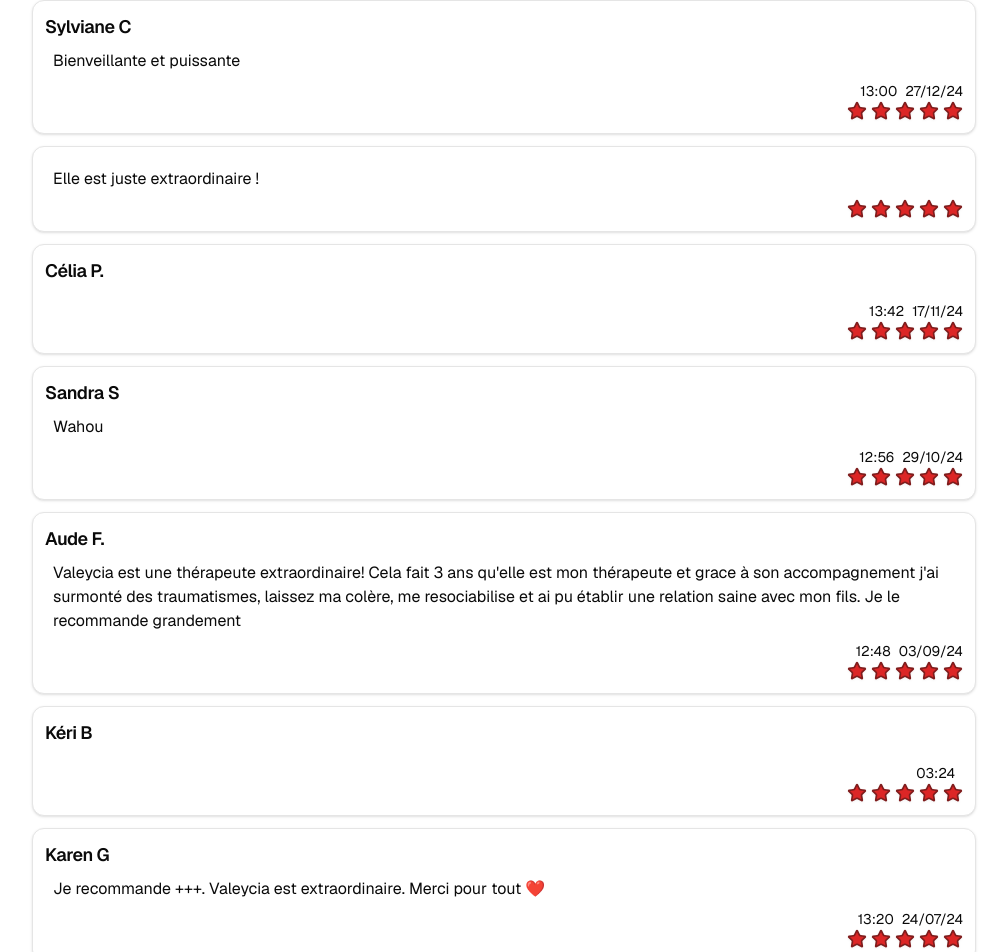
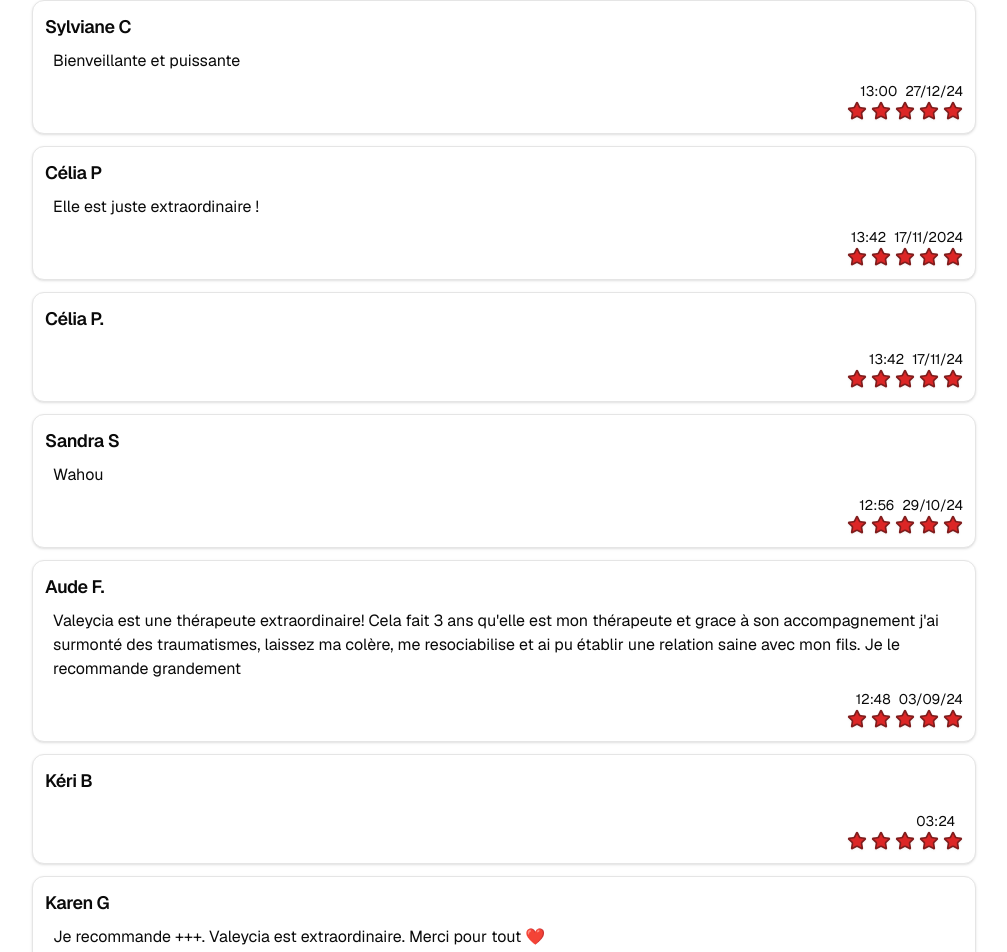
Before and after one commit to Arsonist-932/awake, a Next.js app: page / in a window 1280 px wide. Shown: the part 3823-4775 px from the top of the page, without its empty margins (136-1143 px from the left). Built offline with nearby package versions, Linux system fonts and the light colour scheme; no server answers.

Commit message:
Erreur Vercel

```diff
--- a/app/podcasts/_components/podcast.tsx
+++ b/app/podcasts/_components/podcast.tsx
@@ -6,7 +6,7 @@ import { Button } from "@/components/ui/button";
 import Image from "next/image";
 import SidebarPodcast from "@/app/podcasts/_components/sidebar-Podcast";
 
-type Podcast = {
+export type Podcast = {
   id: string;
   title: string;
   description: string;
--- a/app/podcasts/_components/sidebar-Podcast.tsx
+++ b/app/podcasts/_components/sidebar-Podcast.tsx
@@ -8,13 +8,14 @@ import {
 } from "lucide-react";
 import { Button } from "@/components/ui/button";
 import Image from "next/image";
+import { Podcast } from "./podcast";
 
 const SidebarPodcast = ({
   podcastList,
   Onclick,
   isPlaying,
 }: {
-  podcastList: any;
+  podcastList: Podcast | null;
   Onclick: () => void;
   isPlaying: boolean;
 }) => {
--- a/data/data.ts
+++ b/data/data.ts
@@ -281,11 +281,11 @@ export const testimonials = [
     hourCreated: "13:00",
   },
   {
-    name: "",
+    name: "Célia P",
     rating: 5,
     comment: "Elle est juste extraordinaire !",
-    dateCreated: "",
-    hourCreated: "",
+    dateCreated: "17/11/2024",
+    hourCreated: "13:42",
   },
   {
     name: "Célia P.",
```
